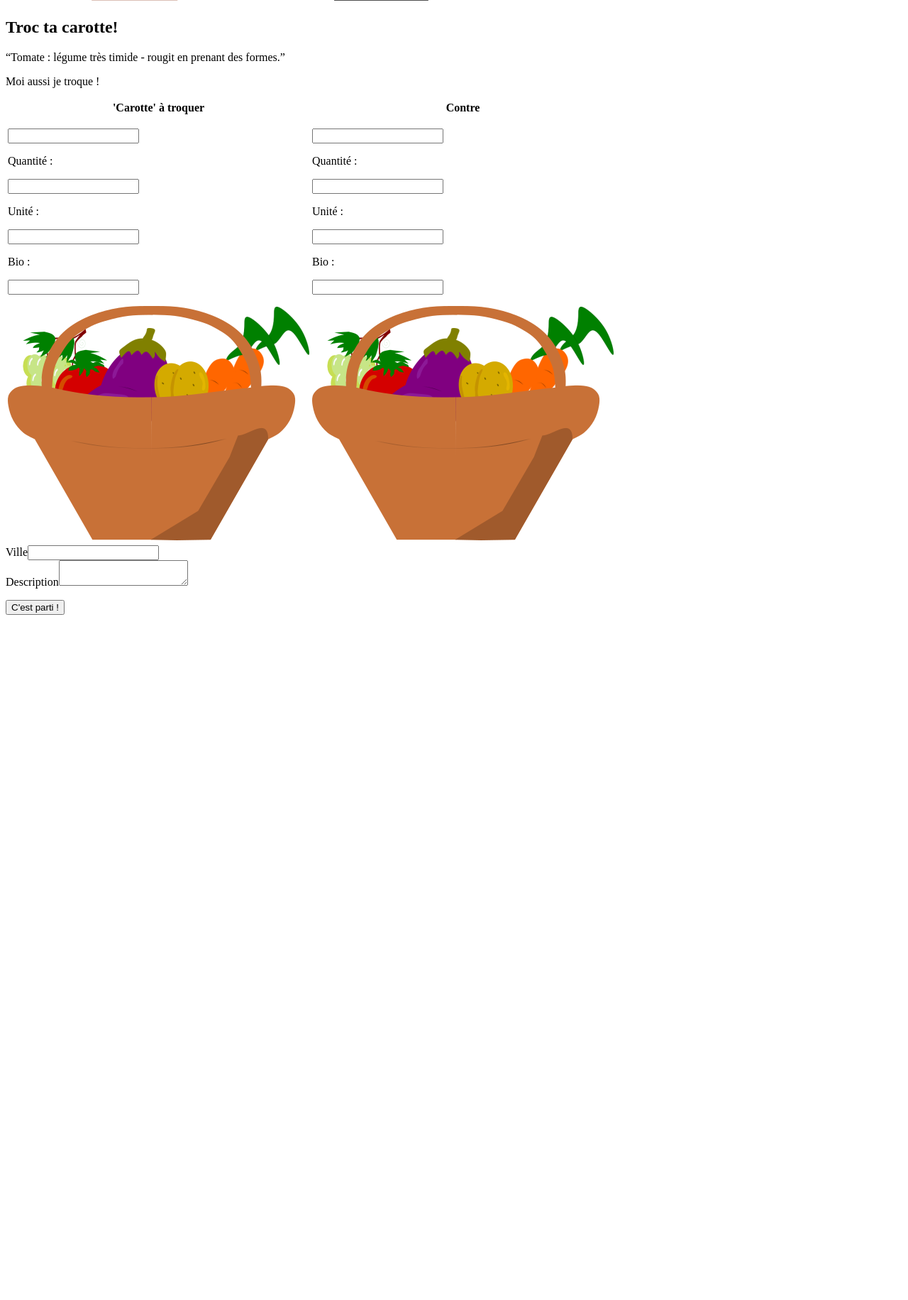
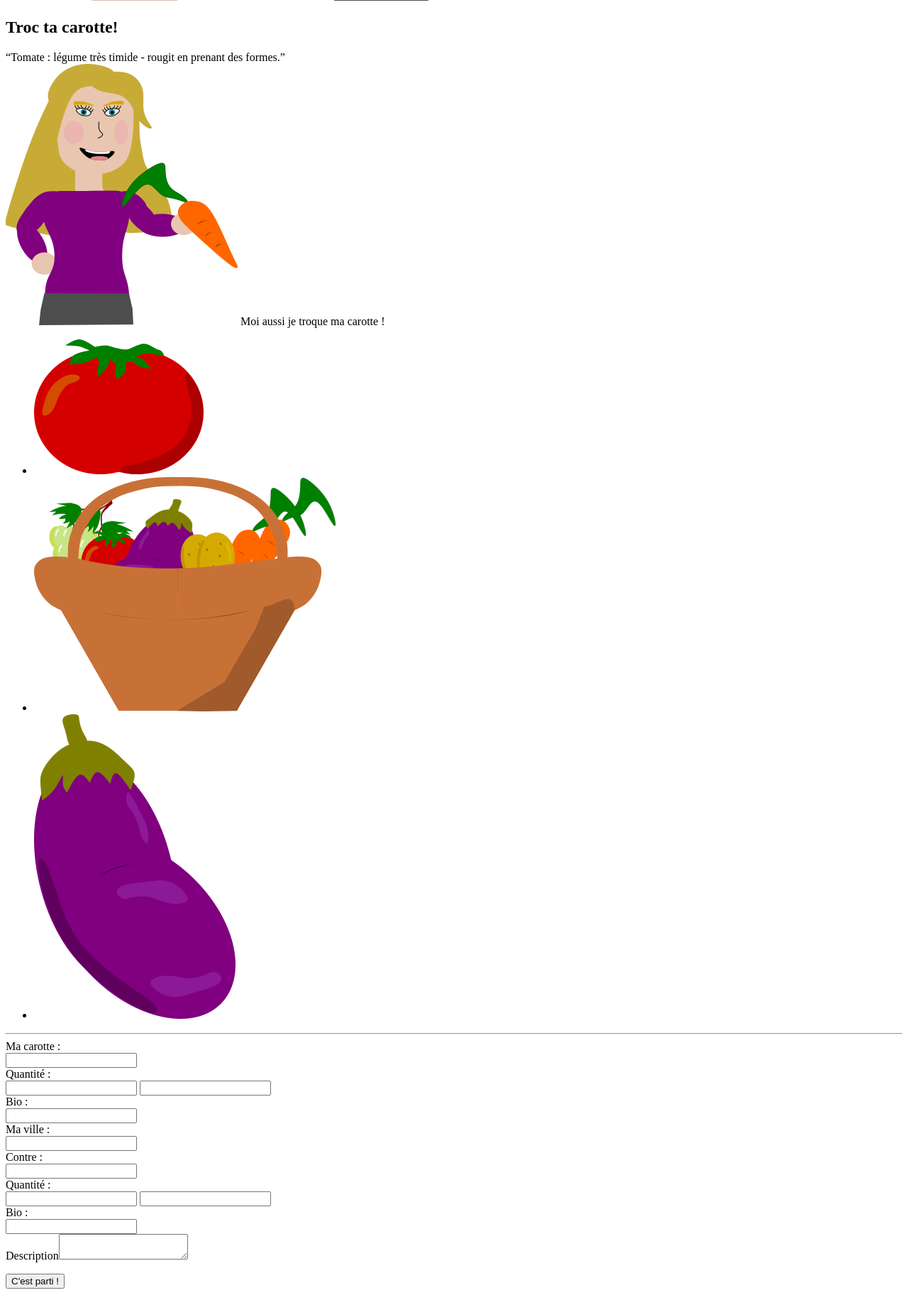
Before and after one commit to severine31/trocTaCarotte, a Symfony app: template templates/createTest.html.twig in a window 1280 px wide. Shown: the part 556-2387 px from the top of the page at 71% size. Before the commit the page ends 1422 px from the top, so only its background shows below. Run offline with Twig, Linux system fonts and the light colour scheme; the template is opened without the code that fills it, so the values that code supplies are empty; form fields are guessed from the names that the template uses; some libraries are stand-ins or nearby versions.

Commit message:
Update crreate form -> css

```diff
--- a/src/Form/MonAnnonceType.php
+++ b/src/Form/MonAnnonceType.php
@@ -83,7 +83,7 @@ class MonAnnonceType extends AbstractType
                 'choice_label' => 'nom'
             ])
             ->add('Description', TextareaType::Class, [
-                'label' => 'Votre message :',
+                'label' => 'Mon message :',
                 'attr' => ['rows' => 3]
             ])
         ;
--- a/templates/createTest.html.twig
+++ b/templates/createTest.html.twig
@@ -4,105 +4,114 @@
 {% block body %}
     <div class="container">
         <div class="row justify-content-md-center">
-            <div class="boxForm mt-3">
-                <p class="formHeader">Moi aussi je troque !<p>
+            <div class="boxForm create mt-3">
+                <div class="container flexRow pb-0">
+                    <div class="headerCreate">
+                        <img class="imgFormCreate" src={{asset('build/image/personnage/femme_flat.png')}} style=width:100%/>
+                        <label class="formHeader" for="">Moi aussi je troque ma carotte !</label>
+                    </div>
+                    <div class="trocSummary">
+                        <ul class="flexRow">
+                            <li><img class="imgFormCreateSummary" src={{asset('build/image/legume/tomate_flat.png')}} style=width:100%/> </li>
+                            <li><img class="imgFormCreateSummary" src={{asset('build/image/legume/panier_flat.png')}} style=width:100%/> </li>
+                            <li><img class="imgFormCreateSummary" src={{asset('build/image/legume/aubergine_flat.png')}} style=width:100%/> </li>
+                        </ul>
+                    </div>
+                </div>
+
                 {{ form_start(form) }}
-                    <table class="table table-hover">
-                        <thead class="headerRow formHeader">
-                            <tr>
-                                <th scope="col">'Carotte' à troquer</th>
-                                <th scope="col">Contre</th>
-                            </tr>
-                        </thead>
-                        <tbody>
-                            <tr>
-                                <td scope="row">
-                                    <div>
-                                        <p class="carotteName">{{ form_widget(form.CarotteATroquer) }}</p>
+                <hr class="rounded"></hr>
+                    <div class="container flexRow mt-4 pb-0">
+                        <div class="col-6">
+                            <div class="row">
+                                <div class="col-4">
+                                    <label for="mon_annonce_CarotteATroquer" class="col labelCarotteForm noPadding">Ma carotte :</label>
                                 </div>
-                                    <div class="container noPadding">
-                                        <div class="row justify-content-md-center">
-                                            <div class="col-6">
-                                                <div class="container">
-                                                    <div class="row">
-                                                        <div class="col-5 noPadding">
-                                                            <label for="contreCarotte" class="col labelCarotteForm noPadding">Quantité :</label>
-                                                        </div>
-                                                        <div class="col-6 noPadding">
-                                                            <p class="form-control-plaintext form-control-sm noPadding" id="contreCarotte">{{ form_widget(form.Quantity) }}</p>
-                                                        </div>
-                                                        <div class="col-5 noPadding">
-                                                            <label for="contreCarotte" class="col labelCarotteForm noPadding">Unité :</label>
-                                                        </div>
-                                                        <div class="col-6 noPadding">
-                                                            <p class="form-control-plaintext form-control-sm noPadding" id="contreCarotte">{{ form_widget(form.Unite) }}</p>
+                                <div class="col-8">
+                                    <span>{{ form_widget(form.CarotteATroquer) }}</span>
                                 </div>
                             </div>
                             <div class="row">
-                                                        <div class="col-5 noPadding">
+                                <div class="col-4">
+                                    <label for="mon_annonce_Quantity" class="col noPadding labelCarotteForm">Quantité :</label>
+                                </div>
+                                <div class="col-8 flexRow">
+                                    <span class="form-control-plaintext form-control-sm" id="mon_annonce_Quantity">{{ form_widget(form.Quantity) }}</span>
+                                    <span>{{ form_widget(form.Unite) }}</span>
+                                </div>
+                            </div>
+                            <div class="row">
+                                <div class="col-4">
                                     <label for="contreCarotte" class="col labelCarotteForm noPadding">Bio :</label>
                                 </div>
-                                                        <div class="col-6 noPadding">
-                                                            <p class="form-control-plaintext form-control-sm noPadding" id="contreCarotte"> {{ form_widget(form.Bio) }}</p>
+                                <div class="col-8">
+                                    <span class="form-control-plaintext form-control-sm noPadding" id="contreCarotte"> {{ form_widget(form.Bio) }}</span>
+                                </div>
+                            </div>
+                            <div class="row mt-5">
+                                <div class="col-4">
+                                    <label for="contreCarotte" class="col labelCarotteForm noPadding">Ma ville :</label>
+                                </div>
+                                <div class="col-8">
+                                    <span class="form-control-plaintext form-control-sm noPadding" id="contreCarotte"> {{ form_widget(form.ville) }}</span>
+                                </div>
+                            </div>
+                        </div>
+                        <div class="col-6">
+                            <div class="row">
+                                <div class="col-4">
+                                    <label for="mon_annonce_ContreCarotte" class="col labelCarotteForm noPadding">Contre :</label>
+                                </div>
+                                <div class="col-8">
+                                    <span>{{ form_widget(form.ContreCarotte) }}</span>
+                                </div>
+                            </div>
+                            <div class="row">
+                                <div class="col-4">
+                                    <label for="contreCarotte" class="col labelCarotteForm noPadding">Quantité :</label>
+                                </div>
+                                <div class="col-8 flexRow">
+                                    <span class="form-control-plaintext form-control-sm" id="contreCarotte">{{ form_widget(form.ContreQuantite) }}</span>
+                                    <span>{{ form_widget(form.ContreUnite) }}</span>
+                                </div>
+                            </div>
+                            <div class="row">
+                                <div class="col-4">
+                                    <label for="contreCarotte" class="col labelCarotteForm noPadding">Bio :</label>
+                                </div>
+                                <div class="col-8">
+                                    <span class="form-control-plaintext form-control-sm noPadding" id="contreCarotte"> {{ form_widget(form.ContreBio) }}</span>
                                 </div>
                             </div>
                         </div>
                     </div>
-                                            <div class="col-3">
-                                                <div class="form-check form-check-inline noPadding">
-                                                    <img class=img-form src={{asset('build/image/legume/panier_flat.png')}} style=width:100%/>
+                    <div class="container mt-4 pb-0">
+                        {{ form_row(form.Description) }}
+                    </div>
+        {#}                <div class="row">
+                            <div class="col-6">
+                                <div class="row">
+                                    <div class="col-5">
+                                    </div>
+                                    <div class="col-7">
+                                        <div class="row justify-content-md-center mb-3 mt-5">
+                                            <img class="imgFormCreate" src={{asset('build/image/legume/panier_flat.png')}} style=width:100%/>
                                         </div>
                                     </div>
                                 </div>
                             </div>
-                                </td>
-                               <td scope="row">
-                                    <div>
-                                        <p class="carotteName">{{ form_widget(form.ContreCarotte) }}</p>
+                            <div class="col-6">
+                                <div class="row">
+                                    <div class="col-5">
                                     </div>
-                                    <div class="container noPadding">
-                                        <div class="row justify-content-md-center">
-                                            <div class="col-6">
-                                                <div class="container">
-                                                    <div class="row">
-                                                        <div class="col-5 noPadding">
-                                                            <label for="contreCarotte" class="col labelCarotteForm noPadding">Quantité :</label>
-                                                        </div>
-                                                        <div class="col-6 noPadding">
-                                                            <p class="form-control-plaintext form-control-sm noPadding" id="contreCarotte">{{ form_widget(form.ContreQuantite) }}</p>
-                                                        </div>
-                                                        <div class="col-5 noPadding">
-                                                            <label for="contreCarotte" class="col labelCarotteForm noPadding">Unité :</label>
-                                                        </div>
-                                                        <div class="col-6 noPadding">
-                                                            <p class="form-control-plaintext form-control-sm noPadding" id="contreCarotte">{{ form_widget(form.ContreUnite) }}</p>
-                                                        </div>
-                                                    </div>
-                                                    <div class="row">
-                                                        <div class="col-5 noPadding">
-                                                            <label for="contreCarotte" class="col labelCarotteForm noPadding">Bio :</label>
-                                                        </div>
-                                                        <div class="col-6 noPadding">
-                                                            <p class="form-control-plaintext form-control-sm noPadding" id="contreCarotte"> {{ form_widget(form.ContreBio) }}</p>
+                                    <div class="col-7">
+                                        <div class="row justify-content-md-center mb-3 mt-5">
+                                            <img class="imgFormCreate" src={{asset('build/image/legume/panier_flat.png')}} style=width:100%/>
                                         </div>
                                     </div>
                                 </div>
                             </div>
-                                            <div class="col-3">
-                                                <div class="form-check form-check-inline noPadding">
-                                                    <img class=img-form src={{asset('build/image/legume/panier_flat.png')}} style=width:100%/>
-                                                </div>
-                                            </div>
-                                        </div>
-                                    </div>
-                                </td>
-                            </tr>
-                        </tbody>
-                    </table>
-                    <div class="container">
-                        {{ form_row(form.ville) }}
-                        {{ form_row(form.Description) }}
-                    </div>
+                        </div>    #}
                     <div class="row justify-content-md-center">
                         <p>
                             <input type="submit" class="btn btn-primary BtnValid" value="C'est parti !"/>
--- a/templates/home.html.twig
+++ b/templates/home.html.twig
@@ -10,9 +10,7 @@
             {{ include("search.html.twig") }}
         </div>
     </div>
-
-
-    <div class="container tableFix">
+   <div class="container tableFix">
         <table class="table table-hover">
             <thead class="headerRow">
                 <tr>
--- a/templates/search.html.twig
+++ b/templates/search.html.twig
@@ -1,6 +1,6 @@
 <form class="boxForm">
     <div>
-        <label class="formHeader responsiveText" for="">Je recherche :</label>
+        <label class="formHeader" for="">Je recherche :</label>
     </div>
     <div class="container">
         <div class="row justify-content-around radio">
```
Also changed, not shown: assets/css/app.css (+36 -2 lines). Lines whose indentation alone changed are shown as unchanged.
